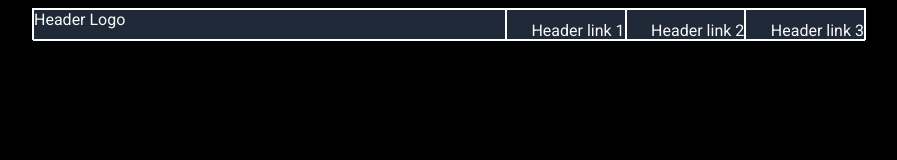
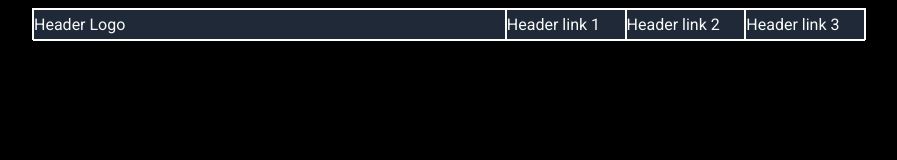
Before and after one commit to Wakers/landing-page, a plain HTML site: page index.html in a window 1280 px wide. Shown: the whole page, without its empty margins (168-1065 px from the left). Drawn offline with Linux system fonts and the light colour scheme.

Commit message:
vertical align text, navigation div sizes solved

```diff
--- a/style.css
+++ b/style.css
@@ -10,7 +10,8 @@ body {
     border: 1px solid white;
     display: flex;
     margin-left: 15vw;
-    height: 30px
+    height: 30px;
+    line-height: 30px;
 }
 
 .navigation div {
@@ -25,7 +26,4 @@ body {
 }
 
 .header.link {
-    text-align: right;
-    flex-direction: column;
-    align-content: flex-end;
 }
```
